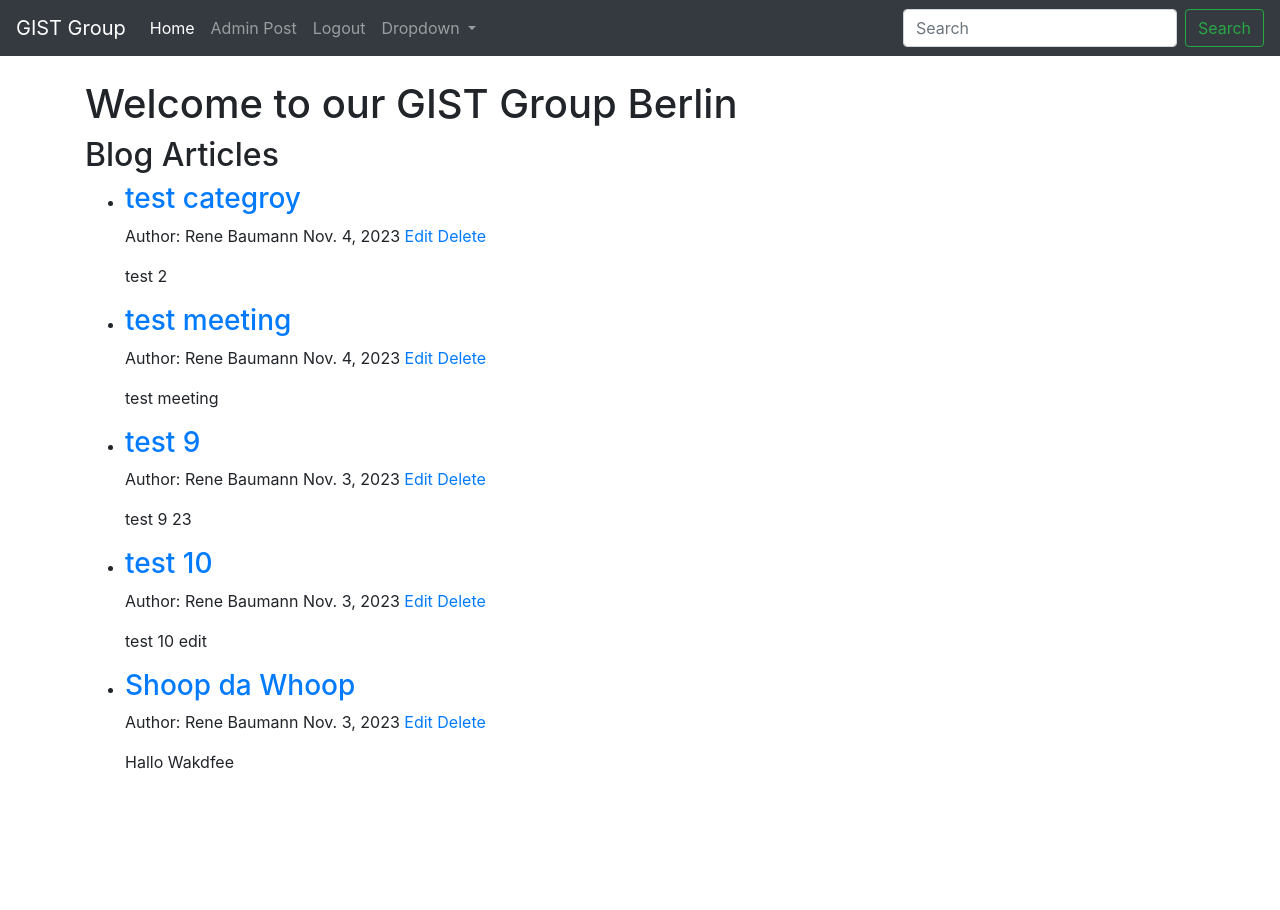
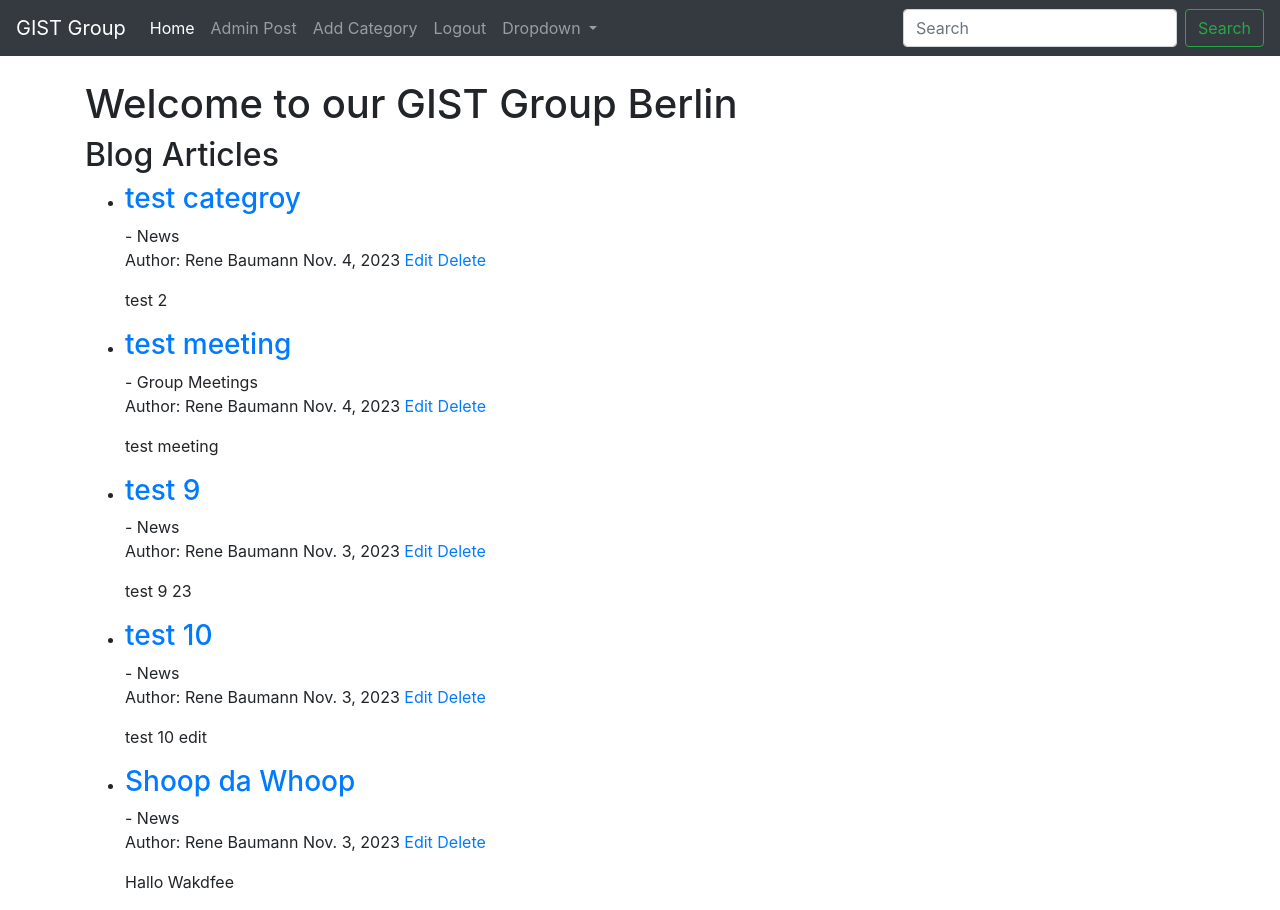
Before and after one commit to renebaumann3000/gist_project, a Django app: page /blog/ in a window 1280 px wide. Before the commit the page ends 769 px from the top, so only its background shows below. Run offline with Django 4.2, Linux system fonts and the light colour scheme; a user stored in the database is signed in; data comes from the database, SQL or seed files in the repository; both versions use the stored data as it was after the commit.

Commit message:
add a category function

```diff
--- a/gistgroup/blog/admin.py
+++ b/gistgroup/blog/admin.py
@@ -1,4 +1,5 @@
 from django.contrib import admin
-from .models import BlogPost # import BlogPost model
+from .models import BlogPost, Category # import BlogPost model
 
 admin.site.register(BlogPost)  # Register the BlogPost model with the admin interface
+admin.site.register(Category)
--- a/gistgroup/blog/forms.py
+++ b/gistgroup/blog/forms.py
@@ -1,12 +1,25 @@
 from django import forms
-from .models import BlogPost
+from .models import BlogPost, Category
+
+categories = Category.objects.all().values_list('name', 'name')
+
+categories_list = []
+
+for item in categories:
+    categories_list.append(item)
 
 class BlogPostForm(forms.ModelForm):
     class Meta:
         model = BlogPost
-        fields = ['title', 'content', 'author']
+        fields = ['title', 'content', 'category', 'author',]
         widgets = {
             'title': forms.TextInput(attrs={'class': 'form-control'}),
             'content': forms.Textarea(attrs={'class': 'form-control'}),
+            'category': forms.Select(choices=categories_list, attrs={'class': 'form-control'}),
             'author': forms.Select(attrs={'class': 'form-control'}),
         }
+
+class CategoryForm(forms.ModelForm):
+    class Meta:
+        model = Category
+        fields = ['name']
--- a/gistgroup/blog/models.py
+++ b/gistgroup/blog/models.py
@@ -2,12 +2,23 @@ from django.contrib.auth.models import User
 from django.db import models
 from django.urls import reverse
 from datetime import datetime, date
+
+class Category(models.Model):
+    name = models.CharField(max_length=200)
+
+    def __str__(self):
+        return self.name
+
+    def get_absolute_url(self):
+        return reverse('post_detail', args=[str(self.pk)]) # URL for accessing the detail view of this blog post
+
 
 class BlogPost(models.Model):
     title = models.CharField(max_length=200) # Title of the blog post
     content = models.TextField() # Content of the blog post
     author = models.ForeignKey(User, on_delete=models.CASCADE) # ForeignKey relationship with User model as the admin
     publication_date = models.DateField(auto_now_add=True) # Date the blog post was published
+    category = models.CharField(max_length=200, default='News') # Category of the blog post
 
     def __str__(self):
         return self.title + ' | ' + str(self.author) # String representation of the blog post
--- a/gistgroup/blog/templates/base.html
+++ b/gistgroup/blog/templates/base.html
@@ -28,6 +28,10 @@
           {% if user.is_authenticated %}
           <li class="nav-item">
             <a class="nav-link" href="{% url 'admin_post' %}">Admin Post</a>
+          </li>
+
+          <li class="nav-item">
+            <a class="nav-link" href="{% url 'add_category' %}">Add Category</a>
           </li>
 
           <li class="nav-item">
--- a/gistgroup/blog/templates/index.html
+++ b/gistgroup/blog/templates/index.html
@@ -21,10 +21,11 @@
         {% for post in posts %} <!-- Loop through each blog post in the 'posts' queryset/ reference context_object_name -->
         <li>
             <!-- Blog Post Title with Link to Detail Page -->
-            <h3><a href="{% url 'post_detail' pk=post.pk %}">{{ post.title }}</a></h3>
+            <h3><a href="{% url 'post_detail' pk=post.pk %}">{{ post.title }}</a></h3> - {{ post.category }}
 
             <!-- Author, Publication Date, Edit, and Delete Links -->
             <p>
+
                 Author: {{ post.author.first_name }} {{ post.author.last_name }}
                 {{ post.publication_date }}
 
--- a/gistgroup/blog/urls.py
+++ b/gistgroup/blog/urls.py
@@ -5,6 +5,7 @@ from .views import (
     AdminPostView,
     UpdatePostView,
     DeletePostView,
+    AddCategoryView,
 
   )
 
@@ -13,5 +14,6 @@ urlpatterns = [
     path('post/<int:pk>/', BlogPostDetailView.as_view(), name='post_detail'), # URL for displaying a single blog post
     path('post/<int:pk>/delete', DeletePostView.as_view(), name='admin_delete_post'), # URL for deleting a blog post as admin
     path('post/<int:pk>/edit', UpdatePostView.as_view(), name='admin_edit_post'), # URL for editing a blog post as admin
-    path('admin_post/', AdminPostView.as_view(), name='admin_post') # URL for adding a new admin blog post
+    path('admin_post/', AdminPostView.as_view(), name='admin_post'), # URL for adding a new admin blog post
+    path('add_category/', AddCategoryView.as_view(), name='add_category') # URL for adding a new category
 ]
--- a/gistgroup/blog/views.py
+++ b/gistgroup/blog/views.py
@@ -6,8 +6,8 @@ from django.views.generic import (
     UpdateView,
     DeleteView,
 )
-from .models import BlogPost
-from .forms import BlogPostForm
+from .models import BlogPost, Category
+from .forms import BlogPostForm, CategoryForm
 from django.urls import reverse_lazy
 
 # View for listing all blog posts.
@@ -29,6 +29,13 @@ class AdminPostView(CreateView):
     form_class = BlogPostForm
     template_name = 'admin_post.html'
 
+# View for adding a new category.
+class AddCategoryView(CreateView):
+    model = Category
+    form_class = CategoryForm
+    template_name = 'add_category.html'
+    success_url = '/blog/'
+
 # View for updating an existing blog post as admin.
 class UpdatePostView(UpdateView):
     model = BlogPost
```
Also changed, not shown: gistgroup/blog/templates/add_category.html (added, +40 -0 lines), gistgroup/blog/migrations/0003_category_blogpost_category.py (added), gistgroup/db.sqlite3.
